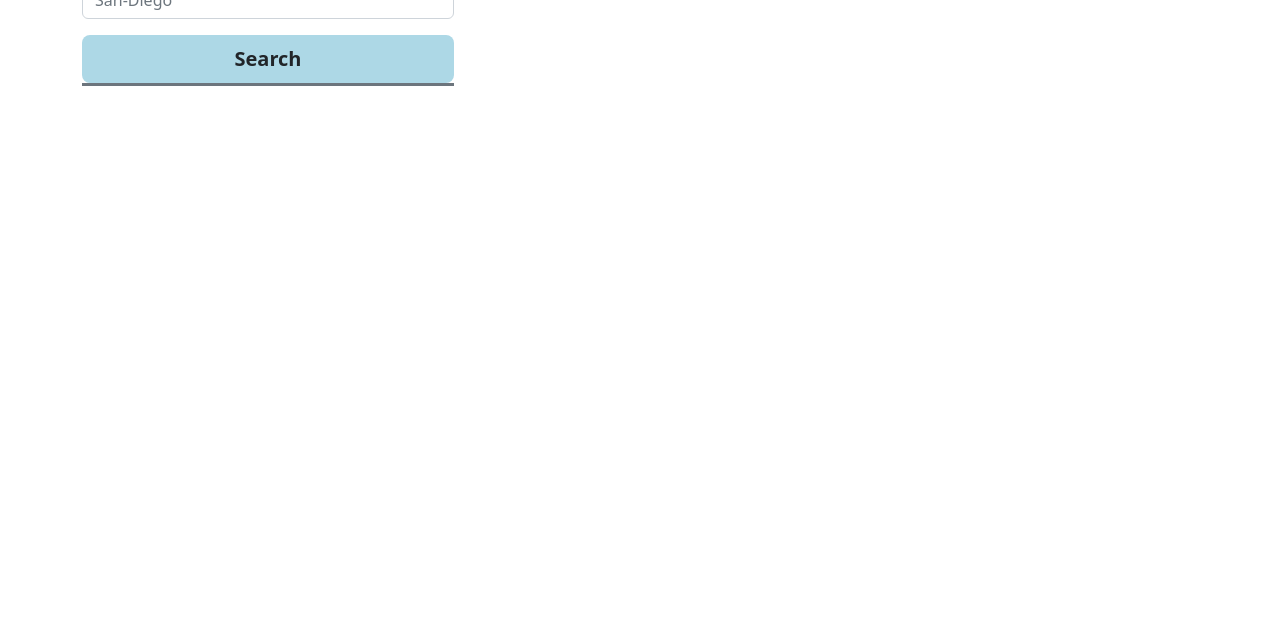
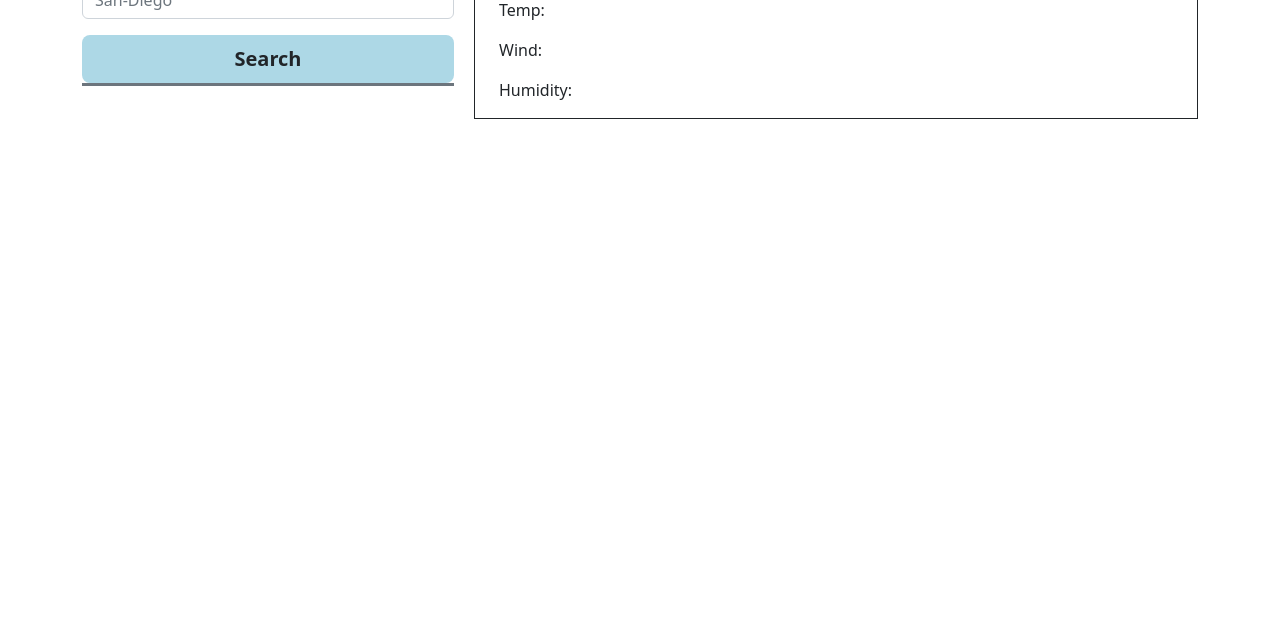
Before and after one commit to samvillafana/weather-dashboard, a plain HTML site: page index.html in a window 1280 px wide. Shown: the part 157-800 px from the top of the page. Drawn offline with nearby package versions, Linux system fonts and the light colour scheme.

Commit message:
added weather jumbotron

```diff
--- a/index.html
+++ b/index.html
@@ -24,16 +24,22 @@
         <!-- search colum -->
         <div class="col-4">
             <h1 class="h2 fw-bold">Search for city:</h1>
-         <input class="form-control mb-3" type="text"
-            placeholder="San-Diego"
-            aria-label="default input example"/>
+            <input class="form-control mb-3" type="text" placeholder="San-Diego" aria-label="default input example" />
             <button id="search-button" class="btn btn-lg fw-bold">Search</button>
-           <!-- divider -->
-           <div class="divider bg-secondary mb-3"></div>
+            <!-- divider -->
+            <div class="divider bg-secondary mb-4"></div>
 
-           <!--This is where our search history will append to -->
+            <!--This is where our search history will append to -->
+
         </div>
+        <div class="jumbotron border border-dark">
+            <h2 class="h2 fw-bold ms-3 mt-2 mb-3">Atlanta</h2>
+            <p class="mb-3 ms-4">Temp:</p>
+            <p class="mb-3 ms-4">Wind:</p>
+            <p class="mb-3 ms-4">Humidity:</p>
+            <!-- city name date and icon -->
 
+        </div>
     </div>
 
 
--- a/style.css
+++ b/style.css
@@ -6,6 +6,7 @@
 
 .main-container {
     display: flex;
+    justify-content: flex-;
 
 }
 
@@ -18,3 +19,7 @@
     width: 100%;
     height: 3px;
 }
+.jumbotron {
+    margin-left: 20px !important;
+    width: 100%;
+  }
```
